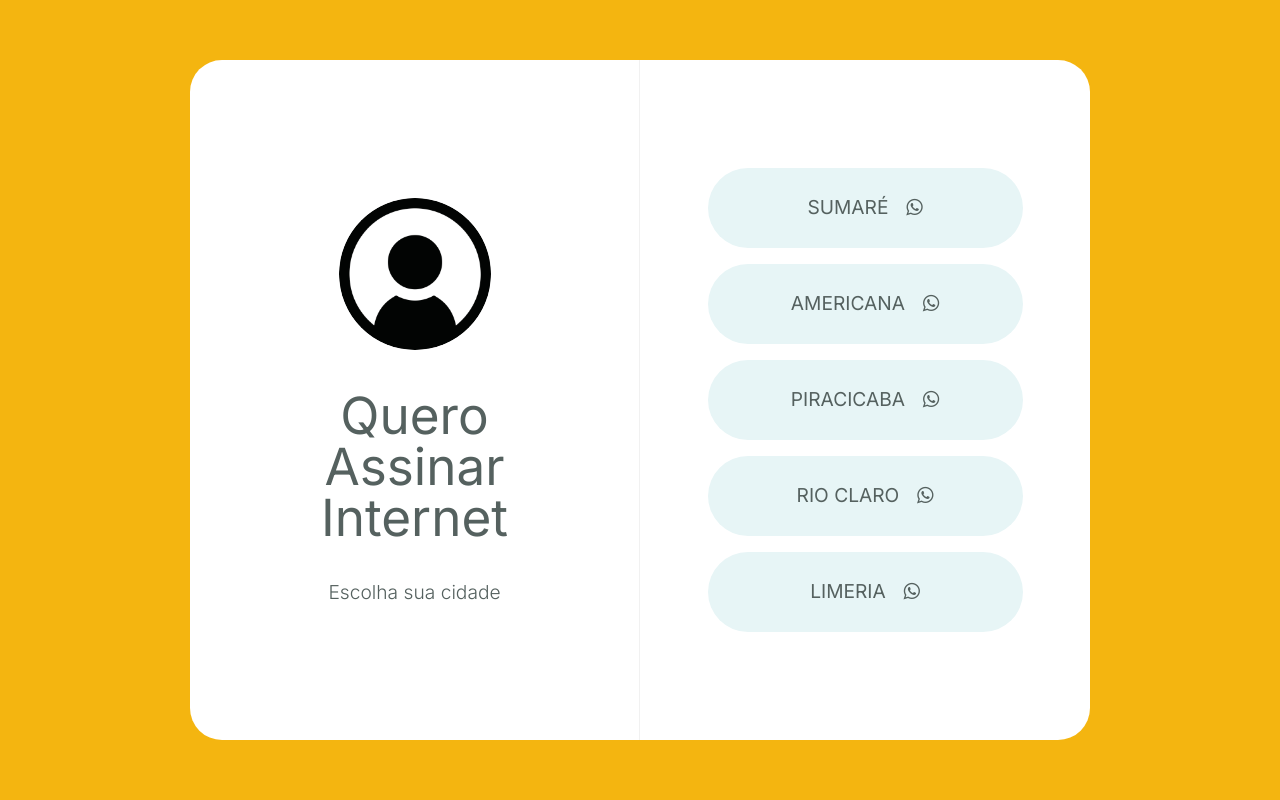
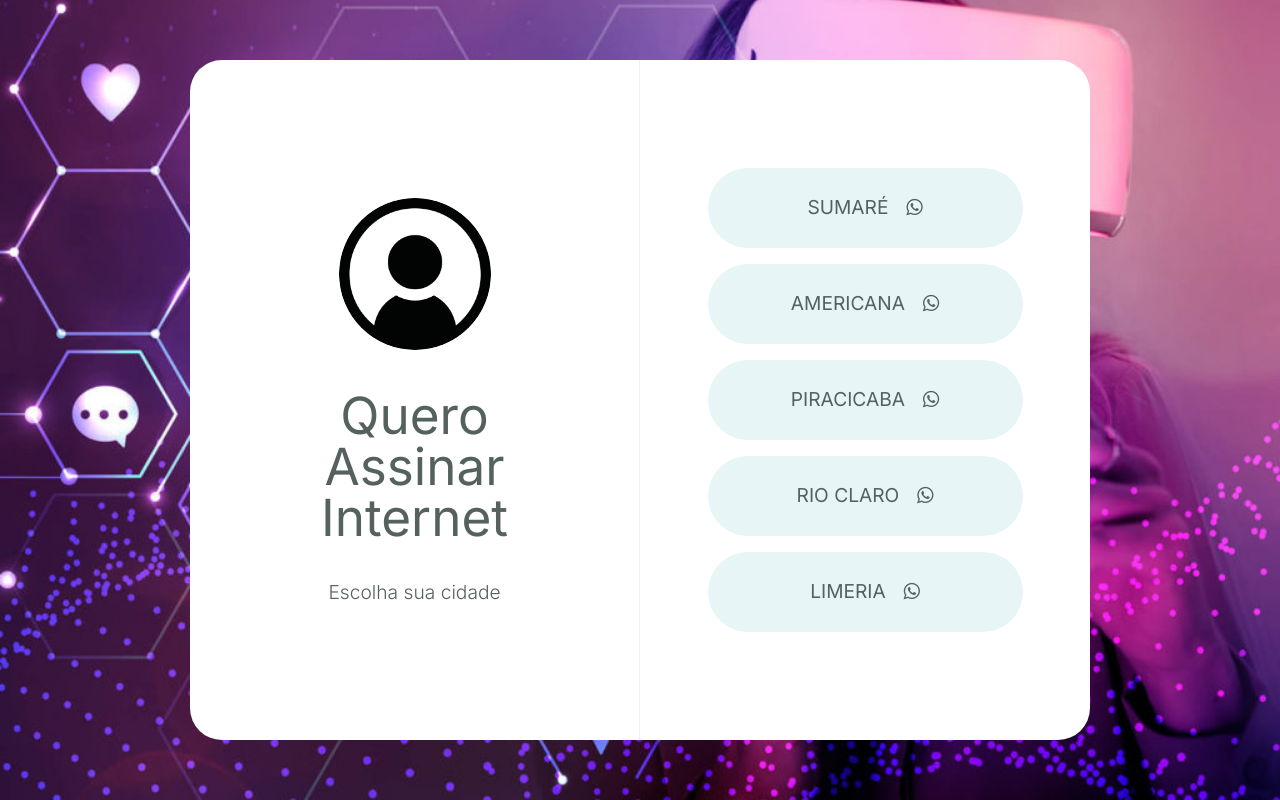
Before and after one commit to tekoadev/pop_direct_resulta_isp, a plain HTML site: page main.html in a window 1280 px wide. Drawn offline with Linux system fonts and the light colour scheme.

Commit message:
feat: adicionando nova imagem de fundo

```diff
--- a/style.css
+++ b/style.css
@@ -19,7 +19,11 @@ html, body {
     margin:0;
     padding:0;
     color: var(--brand2);
-    background-color: var(--brand1);
+    /* background-color: var(--brand1); */
+    background: url("./assets/bg_fundo_home-1024x683.jpg");
+    background-position: center;
+    background-repeat: no-repeat;
+    background-size: cover;
 }
 a {
     cursor: pointer;
```
Also changed, not shown: assets/bg_fundo_home-1024x683.jpg (added).
